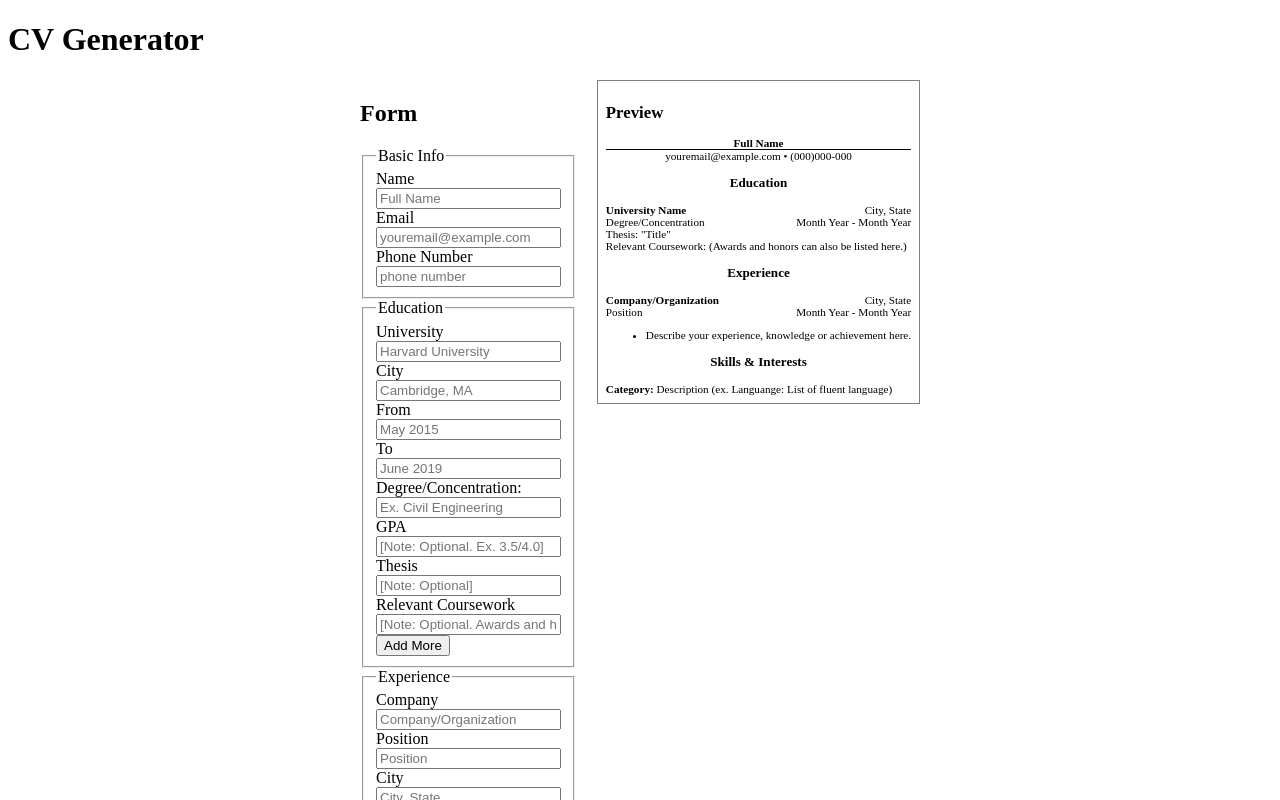
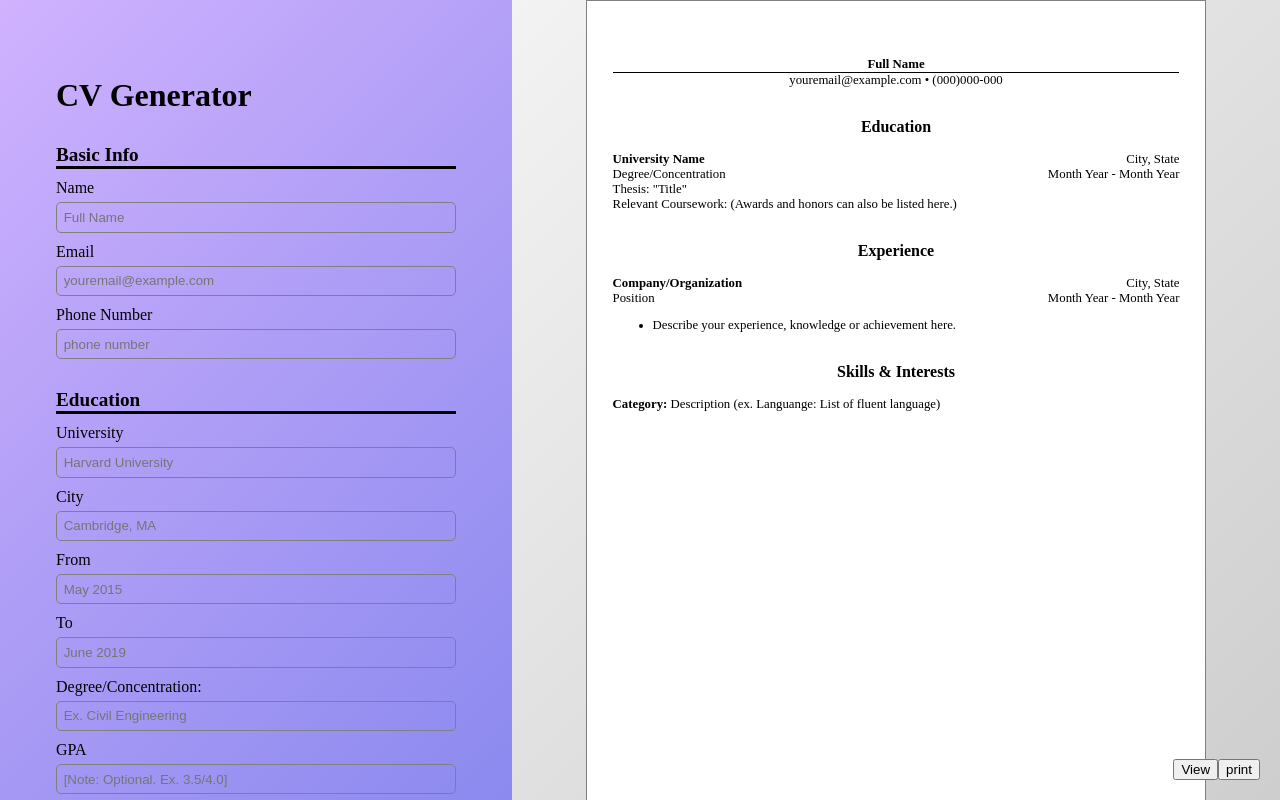
Before and after one commit to Shiielty/cv-project, a React (Vite) app: page / in a window 1280 px wide. Shown: the top 800 px of the page. Built offline with nearby package versions, Linux system fonts and the light colour scheme.

Commit message:
style: styling the form and preview, add view and print button, add a bit of media-query

```diff
--- a/src/App.jsx
+++ b/src/App.jsx
@@ -1,12 +1,12 @@
-import Header from "./components/Header";
 import Content from "./components/Content";
+import FloatButton from "./components/FloatButton";
 import "./styles.css";
 
 function App() {
   return (
     <div className="App">
-      <Header />
       <Content />
+      <FloatButton />
     </div>
   );
 }
--- /dev/null
+++ b/src/components/FloatButton.jsx
@@ -0,0 +1,26 @@
+import { Component } from "react";
+import "./floatButton.css";
+
+export default class FloatButton extends Component {
+  render() {
+    function print() {
+      window.print();
+    }
+
+    function viewPreview() {
+      const preview = document.querySelector(".preview");
+      if (preview.style.visibility === "hidden") {
+        preview.style.visibility = "visible";
+      } else {
+        preview.style.visibility = "hidden";
+      }
+    }
+
+    return (
+      <div className="float-btn">
+        <button onClick={viewPreview}>View</button>
+        <button onClick={print}>print</button>
+      </div>
+    );
+  }
+}
--- a/src/components/Form.jsx
+++ b/src/components/Form.jsx
@@ -1,4 +1,5 @@
 import { Component } from "react";
+import Header from "./Header";
 
 export default class Form extends Component {
   render() {
@@ -288,10 +289,10 @@ export default class Form extends Component {
 
     return (
       <div className="form">
-        <h2>Form</h2>
+        <Header />
         <form>
-          <fieldset>
-            <legend>Basic Info</legend>
+          <div className="form-category">
+            <div className="form-header">Basic Info</div>
             <label>
               Name
               <input
@@ -319,31 +320,31 @@ export default class Form extends Component {
                 onChange={onPhoneChange}
               ></input>
             </label>
-          </fieldset>
+          </div>
 
-          <fieldset>
-            <legend>Education</legend>
+          <div className="form-category">
+            <div className="form-header">Education</div>
             {allEducationsForm}
             <button className="add-btn" onClick={onAddEduClick}>
               Add More
             </button>
-          </fieldset>
+          </div>
 
-          <fieldset>
-            <legend>Experience</legend>
+          <div className="form-category">
+            <div className="form-header">Experience</div>
             {allExperiencesForm}
             <button type="button" className="add-btn" onClick={onAddExpClick}>
               Add More
             </button>
-          </fieldset>
+          </div>
 
-          <fieldset>
-            <legend>Skills & Interest</legend>
+          <div className="form-category">
+            <div className="form-header">Skills & Interest</div>
             {allSkillsForm}
             <button type="button" className="add-btn" onClick={onAddSkillClick}>
               Add More
             </button>
-          </fieldset>
+          </div>
         </form>
       </div>
     );
--- a/src/components/Preview.jsx
+++ b/src/components/Preview.jsx
@@ -78,7 +78,6 @@ export default class Preview extends Component {
 
     return (
       <div className="preview">
-        <h2>Preview</h2>
         <div className="basic-info">
           <div className="name">{basic.name ? basic.name : "Full Name"}</div>
           <div>
--- /dev/null
+++ b/src/components/floatButton.css
@@ -0,0 +1,5 @@
+.float-btn {
+  position: fixed;
+  bottom: 20px;
+  right: 20px;
+}
--- a/src/styles.css
+++ b/src/styles.css
@@ -1,3 +1,14 @@
+* {
+  box-sizing: border-box;
+}
+
+body {
+  margin: 0;
+  padding: 0;
+  background: linear-gradient(315deg, rgba(0, 0, 0, 0.2), rgba(255, 255, 255, 1));
+  height: 877px;
+}
+
 label,
 input,
 textarea {
@@ -12,25 +23,74 @@ textarea {
 .content {
   width: 100%;
   display: flex;
-  justify-content: center;
-  gap: 20px;
-  flex-wrap: wrap;
+}
+
+.form {
+  max-width: 40%;
+  height: 877px;;
+  overflow: scroll;
+  flex: 1;
+  background: linear-gradient(135deg, rgba(100,0,255, 0.3), rgba(50,50,255, .5));
+  padding: 3.5em;
+}
+
+.form-header {
+  font-size: 1.2rem;
+  font-weight: 700;
+  border-bottom: 3px solid black;
+  margin-top: 30px;
+}
+
+label {
+  margin-top: 10px
+}
+
+input,
+textarea {
+  width: 100%;
+  max-width: 400px;
+  padding: .5em;
+  background-color: transparent;
+  margin-top: 5px;
+  border: 1px solid gray;
+  border-radius: 5px;
+  outline: none;
+}
+
+button.add-btn {
+  padding: 1em 2em;
+  width: 100%;
+  max-width: 400px;
+  margin-top: 20px;
+  background: linear-gradient(to right,rgba(0, 0, 0, .8), rgba(0, 0, 0, 0.3), rgba(0, 0, 0, .8));
+  border: none;
+  border-radius: 5px;
+  color: white;
+  font-weight: 700;
+}
+
+button.add-btn:hover {
+  background: linear-gradient(to right, rgba(0, 0, 0, .8), rgba(200, 200, 200, 1),  rgba(0, 0, 0, .8));
+  color: black;
+
 }
 
 .preview {
-  max-width: 700px;
-  padding: .7em;
+  width: 620px;
+  height: 877px;
+  margin: 0 auto;
+  padding: 2em;
   border: 1px solid gray;
-  font-size: 0.7rem;
-  align-self: flex-start;
-  position: sticky;
-  top: 50px;
+  font-size: .8rem;
+  background-color: white;
+  visibility: visible;
 }
 
 .name {
   text-align: center;
   font-weight: 700;
   border-bottom: 1px solid black;
+  margin-top: 30px;
 }
 
 .basic-info > div:nth-of-type(2) {
@@ -39,9 +99,54 @@ textarea {
 
 h3 {
   text-align: center;
+  margin-top: 30px;
+  font-size: 1rem;
 }
 
 .university-name,
 .company-name {
   font-weight: 700;
 }
+
+@media only screen and (max-width: 1000px) {
+  .form, input, textarea {
+    max-width: 100%;
+    font-size: 1.2rem;
+  }
+
+  button.add-btn {
+    max-width: 100%;
+    padding: .7em;
+    font-size: 1.1rem;
+  }
+
+  .preview {
+    position: absolute;
+    right: 1%;
+    left: 1%
+  }
+}
+
+@media print {
+  body * {
+    visibility: hidden;
+  }
+
+  .preview, .preview * {
+    visibility: visible;
+  }
+
+  .preview .name {
+    border-bottom: 3px solid black;
+  }
+
+  .preview {
+    position: absolute;
+    top: 0;
+    left: 0;
+    width: 100%;
+    margin: 0 auto;
+    padding: 1em;
+    font-size: 18px;
+  }
+}
```
